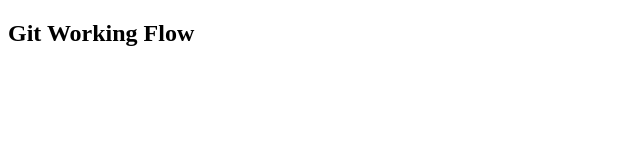
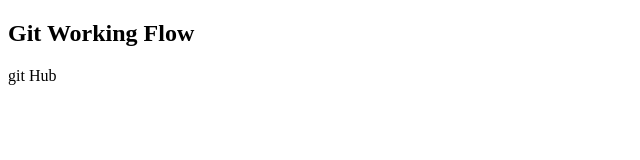
Before and after one commit to vikashdeep140/Git-Worflow, a plain HTML site: page index.html in a window 1280 px wide. Shown: the full height of the page, 0-640 px from the left. Drawn offline with Linux system fonts and the light colour scheme.

Commit message:
add js file

```diff
--- /dev/null
+++ b/app.js
@@ -0,0 +1 @@
+console.log("VIkash Deep");
--- a/index.html
+++ b/index.html
@@ -7,5 +7,6 @@
 </head>
 <body>
     <h2>Git Working Flow</h2>
+    <p>git Hub</p>
 </body>
 </html>
```
